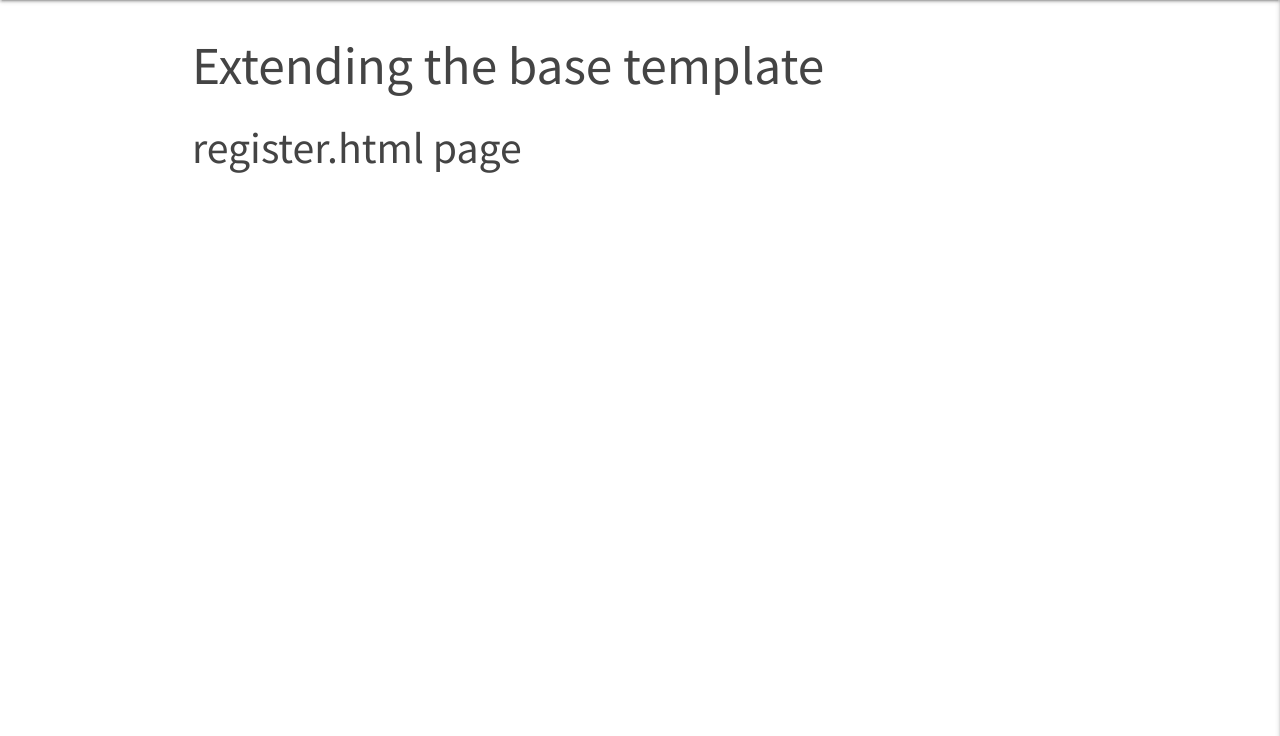
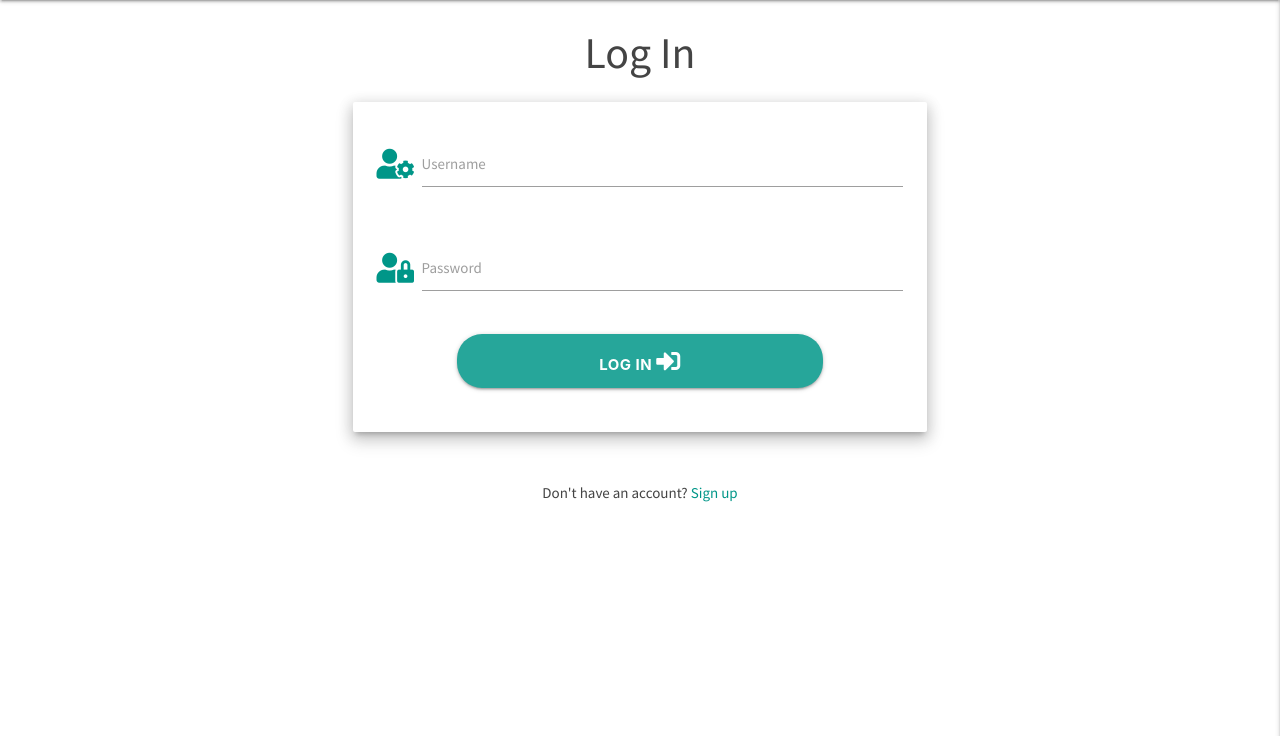
Before and after one commit to simonjvardy/the-reading-room, a Flask app: page /login in a window 1280 px wide. Shown: the part 64-800 px from the top of the page. Run offline with Flask 2, Linux system fonts and the light colour scheme; some libraries are stand-ins or nearby versions.

Commit message:
Dev: Add Session User profile page

```diff
--- a/app.py
+++ b/app.py
@@ -23,12 +23,14 @@ users = mongo.db.users
 genre = mongo.db.genre
 
 
+# Code adapted from CI Task Manager Flask App mini Project
 @app.route("/")
 @app.route("/welcome")
 def welcome():
     return render_template("welcome.html")
 
 
+# Code adapted from CI Task Manager Flask App mini Project
 @app.route("/get_reviews")
 def get_reviews():
     reviews = book_review.find()
@@ -49,21 +51,19 @@ def sign_up():
 
         sign_up = {
             "username": request.form.get("username").lower(),
-            "password": generate_password_hash(
-                request.form.get("password"),
-                method='pbkdf2:sha256',
-                salt_length=8)
+            "password": generate_password_hash(request.form.get("password"))
         }
         users.insert_one(sign_up)
 
         # put the new user into 'session' cookie
         session["user"] = request.form.get("username").lower()
         flash("Registration Successful!")
-        # return redirect(url_for("profile", username=session["user"]))
+        return redirect(url_for("profile", username=session["user"]))
 
     return render_template("sign-up.html")
 
 
+# Code adapted from CI Task Manager Flask App mini Project
 @app.route("/login", methods=["GET", "POST"])
 def login():
     if request.method == "POST":
@@ -88,9 +88,22 @@ def login():
         else:
             # username doesn't exist
             flash("Incorrect Username and/or Password")
-            # return redirect(url_for("login"))
+            return redirect(url_for("login"))
 
     return render_template("login.html")
+
+
+# Code adapted from CI Task Manager Flask App mini Project
+@app.route("/profile/<username>", methods=["GET", "POST"])
+def profile(username):
+    # grab the session user's username from db
+    username = mongo.db.users.find_one(
+        {"username": session["user"]})["username"]
+
+    if session["user"]:
+        return render_template("profile.html", username=username)
+
+    return redirect(url_for("login"))
 
 
 if __name__ == "__main__":
--- a/templates/base.html
+++ b/templates/base.html
@@ -55,11 +55,11 @@
                 <ul class="right hide-on-med-and-down">
                     <li><a href="{{ url_for('get_reviews') }}">Book Reviews</a></li>
                     <li><a href="#">New Review</a></li>
-                    <li><a href="#">Profile</a></li>
+                    <li><a href="{{ url_for('profile', username=session['user']) }}">Profile</a></li>
                     <li><a href="#">Manage Genres</a></li>
                     <li><a href="{{ url_for('sign_up') }}">Sign Up</a></li>
                     <li><a class="waves-effect waves-light btn pill-btn">Log Out</a></li>
-                    <li><a class="waves-effect waves-light btn pill-btn">Log In</a></li>
+                    <li><a href="{{ url_for('login') }}" class="waves-effect waves-light btn pill-btn">Log In</a></li>
                 </ul>
             </div>
         </nav>
@@ -69,11 +69,11 @@
             <li><a href="{{ url_for('welcome') }}">Home</a></li>
             <li><a href="{{ url_for('get_reviews') }}">Book Reviews</a></li>
             <li><a href="#">New Review</a></li>
-            <li><a href="#">Profile</a></li>
+            <li><a href="{{ url_for('profile', username=session['user']) }}">Profile</a></li>
             <li><a href="#">Manage Genres</a></li>
             <li><a href="{{ url_for('sign_up') }}">Register</a></li>
             <li><a href="#">Log Out</a></li>
-            <li><a href="#">Log Out</a></li>
+            <li><a href="{{ url_for('login') }}">Log Out</a></li>
         </ul>
     </header>
 
@@ -83,7 +83,7 @@
             {% if messages %}
                 {% for message in messages %}
                     <div class="row flashes">
-                        <div class="col s12 m6 offset-m3">
+                        <div class="col s12">
                             <h4 class="teal lighten-5 z-depth-3 center-align">{{ message }}</h4>
                         </div>
                     </div>
--- a/templates/login.html
+++ b/templates/login.html
@@ -1,7 +1,47 @@
 {% extends "base.html" %}
 {% block content %}
 
-    <h2>Extending the base template</h2>
-    <h3>register.html page</h3>
+    <h3 class="center-align">Log In</h3>
+
+    <!-- New User Sign Up Form -->
+    <div class="row">
+        <form class="col s12 m8 offset-m2" method="POST" action="{{ url_for('login') }}">
+            <div class="card-panel z-depth-3">
+                <!-- Username input -->
+                <div class="row">
+                    <div class="input-field col s12">
+                        <i class="teal-text fas fa-user-cog prefix"></i>
+                        <input id="username" name="username" type="text" minlength="5"
+                            maxlength="20" pattern="^[a-zA-Z0-9_-]{5,15}$" class="validate" required>
+                        <label for="username">Username</label>
+                    </div>
+                </div>
+                <!-- Password input -->
+                <div class="row">
+                    <div class="input-field col s12">
+                        <i class="teal-text fas fa-user-lock prefix"></i>
+                        <input id="password" name="password" type="password" minlength="8"
+                            maxlength="20" pattern="^[a-zA-Z0-9$*@#%&!+-£]{8,20}$" class="validate" required>
+                        <label for="password">Password</label>
+                    </div>
+                </div>
+                <!-- Submit button -->
+                <div class="row">
+                    <button type="submit" class="col s12 m8 offset-m2 btn-large pill-btn waves-effect waves-light">
+                        Log In <i class="fas fa-sign-in-alt"></i>
+                    </button>
+                </div>
+            </div>
+        </form>
+    </div>
+
+    <div class="row">
+        <div class="col s12">
+            <p class="center-align">
+                Don't have an account?
+                <a href="{{ url_for('sign_up') }}" class="teal-text">Sign up</a>
+            </p>
+        </div>
+    </div>
 
 {% endblock %}
```
Also changed, not shown: templates/profile.html (added, +14 -0 lines), templates/sign-up.html (+11 -1 lines).
